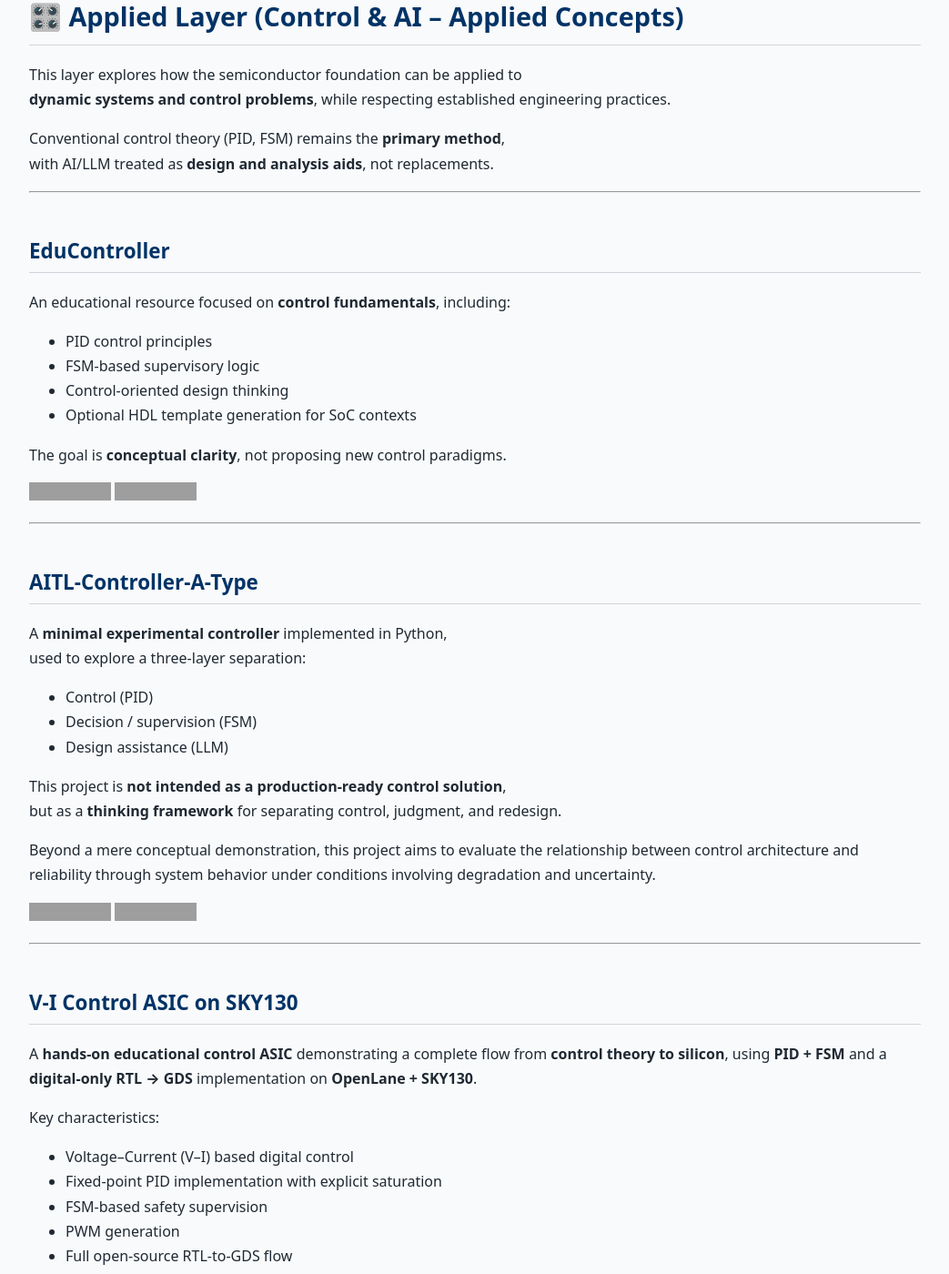
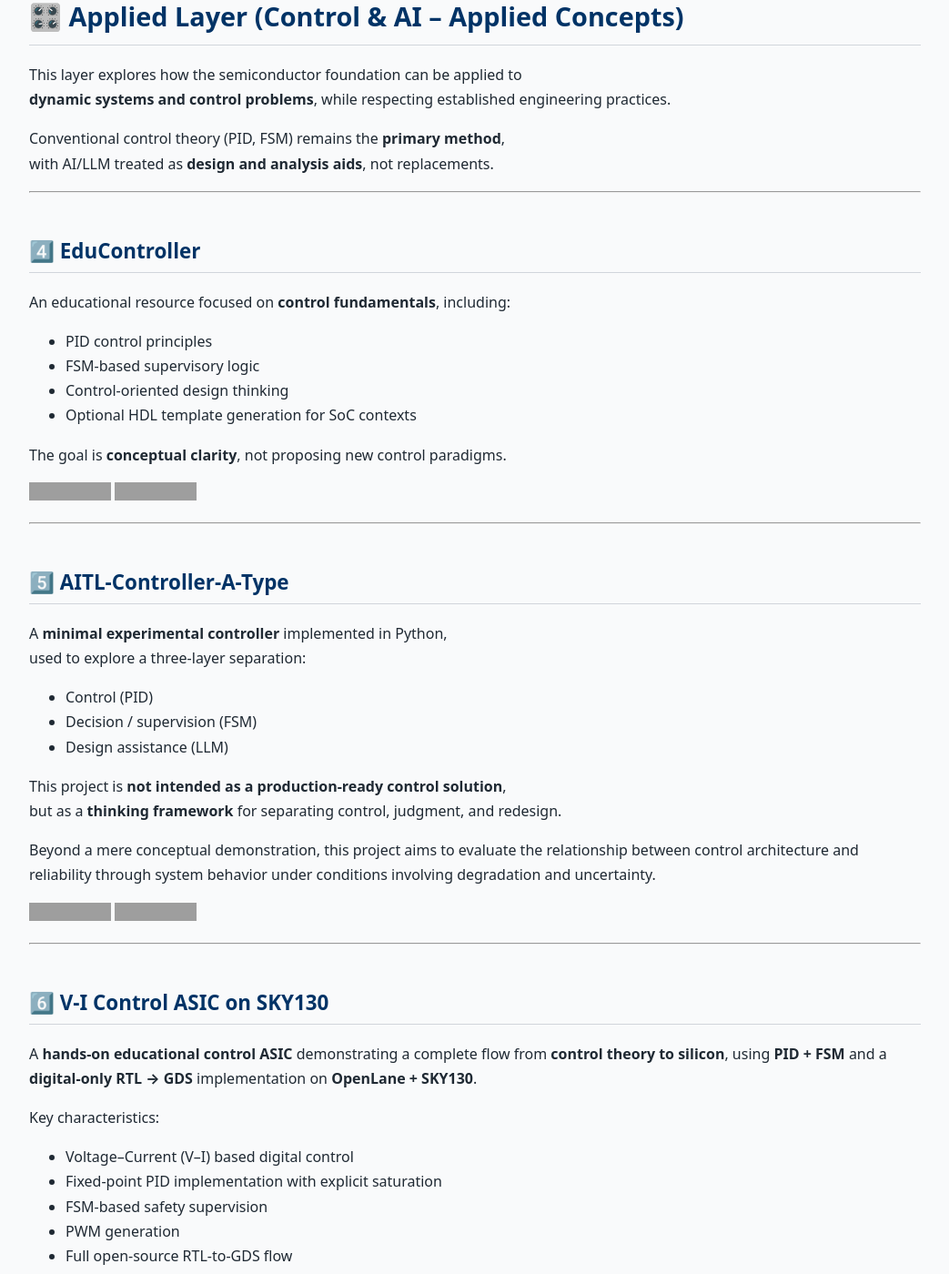
Before and after one commit to Samizo-AITL/Samizo-AITL.github.io, a Jekyll site: the page built from en/index.md, in a window 1280 px wide and 1400 px high, scrolled down 2157 px. Shown: the whole window at 91% size, without its empty margins (118-1161 px from the left). Built offline with Jekyll 4.4.1, drawn with Linux system fonts in a browser that asks for light colours; grey boxes are pictures that could not be loaded.

Commit message:
Update index.md

```diff
--- a/en/index.md
+++ b/en/index.md
@@ -91,7 +91,7 @@ with AI/LLM treated as **design and analysis aids**, not replacements.
 
 ---
 
-## EduController
+## 4️⃣ EduController
 An educational resource focused on **control fundamentals**, including:
 
 - PID control principles
@@ -106,7 +106,7 @@ The goal is **conceptual clarity**, not proposing new control paradigms.
 
 ---
 
-## AITL-Controller-A-Type
+## 5️⃣ AITL-Controller-A-Type
 A **minimal experimental controller** implemented in Python,
 used to explore a three-layer separation:
 
@@ -126,7 +126,7 @@ through system behavior under conditions involving degradation and uncertainty.
 
 ---
 
-## V-I Control ASIC on SKY130
+## 6️⃣ V-I Control ASIC on SKY130
 A **hands-on educational control ASIC** demonstrating a complete flow from
 **control theory to silicon**, using **PID + FSM** and a **digital-only RTL → GDS**
 implementation on **OpenLane + SKY130**.
```
Also changed, not shown: other parts of en/index.md (+1 -1 lines).
